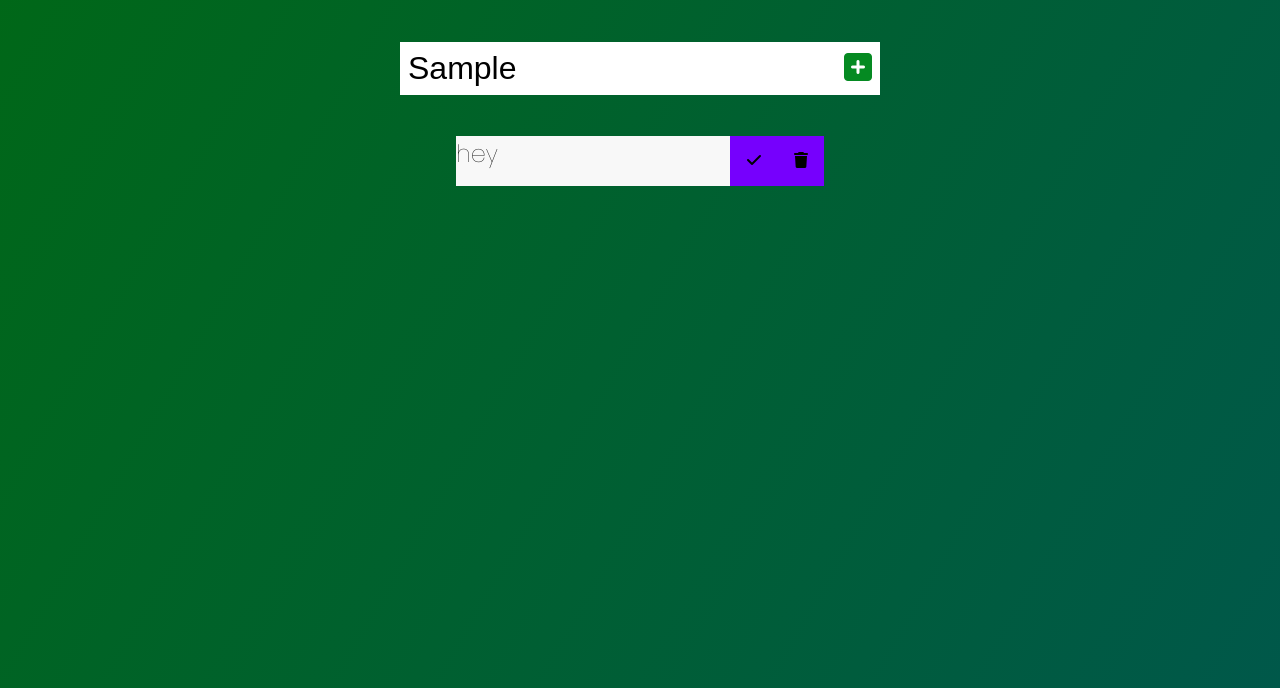
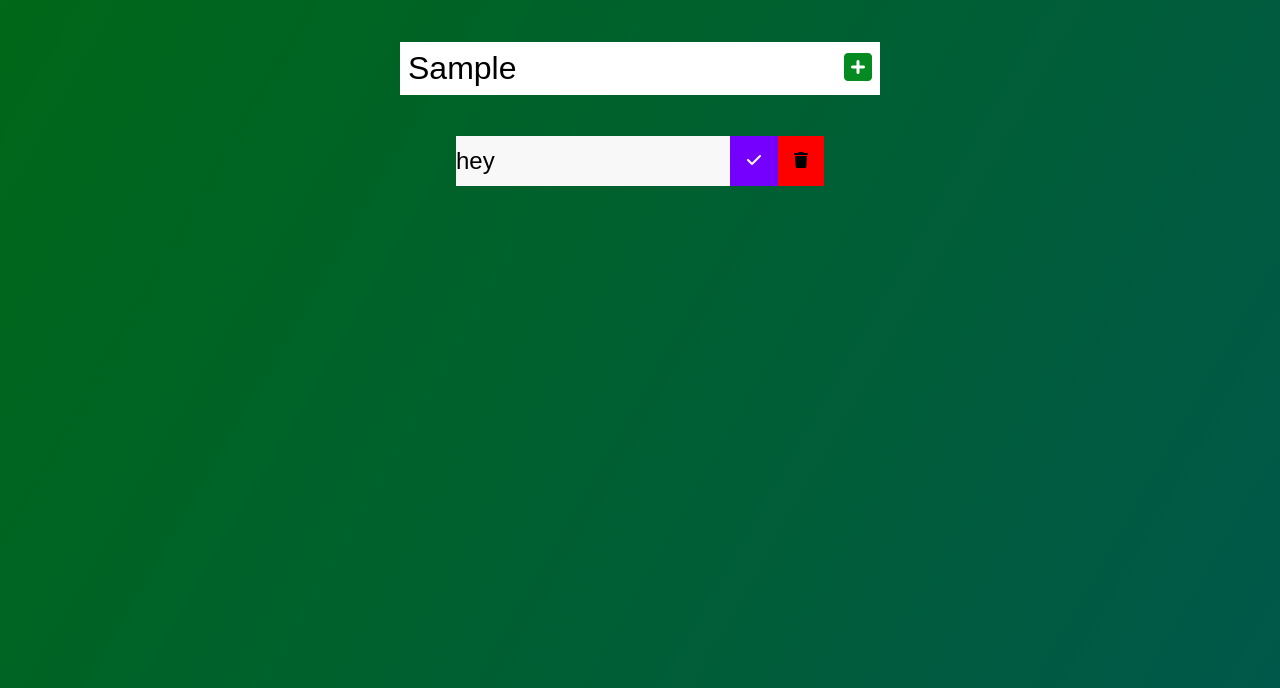
Before and after one commit to alihaydarsayar/JavaScript_Works, a plain HTML site: page ToDo_App/index.html in a window 1280 px wide. Both pictures are taken after typing "Sample" into the empty fields and a click on the button 858 px from the left and 180 px from the top of the page. Shown: the part 112-800 px from the top of the page. Drawn offline with Linux system fonts and the light colour scheme.

Commit message:
btn colors edits

```diff
--- a/ToDo_App/style.css
+++ b/ToDo_App/style.css
@@ -65,19 +65,28 @@ form button:hover {
     background: #f8f8f8;
     color: black;
     font-size: 1.5rem;
+    font-family: Arial, Helvetica, sans-serif;
     display: flex;
     justify-content: space-between;
+    line-height: 50px;
+    text-align: start;
 }
-.todo li{
+
+.todo li {
     flex: 1;
 }
+
 .delete-btn,
-.complate-btn{
-    background: rgb(118, 0, 253);
+.complate-btn {
+    background: rgb(253, 0, 0);
     color: black;
     border: none;
     padding: 1rem;
     cursor: pointer;
     font-size: 1rem;
+}
 
+.complate-btn {
+    background: rgb(118, 0, 253);
+    color: rgb(255, 255, 255);
 }
```
